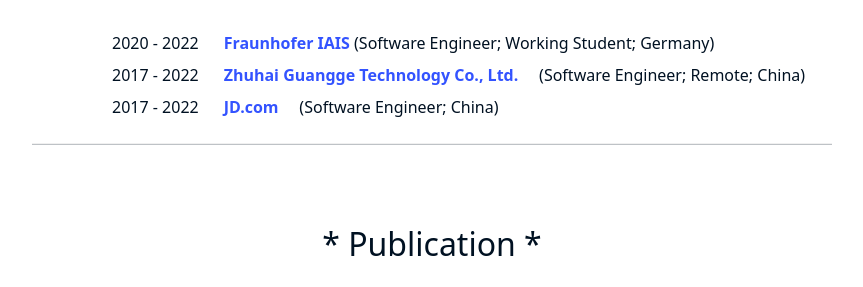
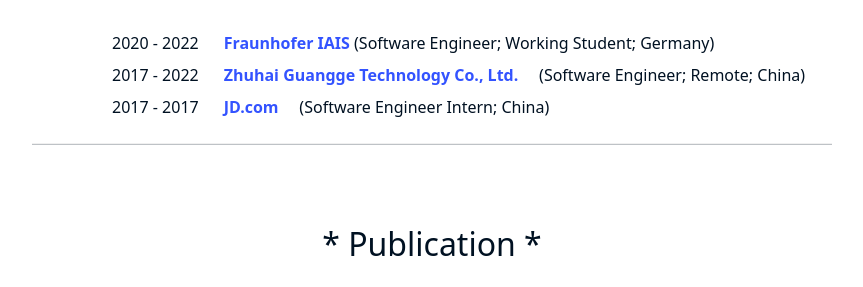
Before and after one commit to weixians/weixians.github.io, a Jekyll site: the page built from about_me.html, in a window 1280 px wide. Shown: the part 808-1095 px from the top of the page, without its empty margins (208-1071 px from the left). Built offline with Jekyll 4.4.1, drawn with Linux system fonts in a browser that asks for light colours.

Commit message:
change content

```diff
--- a/about_me.html
+++ b/about_me.html
@@ -90,9 +90,9 @@
         <p>2017 - 2022 &nbsp;&nbsp;&nbsp;&nbsp;
             <strong><a href="https://monisheji.com/" target="_blank">Zhuhai Guangge Technology Co., Ltd.</a>
             </strong> &nbsp;&nbsp;&nbsp;&nbsp;(Software Engineer; Remote; China)</p>
-        <p>2017 - 2022 &nbsp;&nbsp;&nbsp;&nbsp;
+        <p>2017 - 2017 &nbsp;&nbsp;&nbsp;&nbsp;
             <strong><a href="https://jd.com/" target="_blank">JD.com</a>
-            </strong> &nbsp;&nbsp;&nbsp;&nbsp;(Software Engineer; China)</p>
+            </strong> &nbsp;&nbsp;&nbsp;&nbsp;(Software Engineer Intern; China)</p>
         <!--    <p>2017 - 2017 &nbsp;&nbsp;&nbsp;&nbsp; <strong>JD.com</strong> (Java developer intern; China)</p>-->
     </div>
 
```
